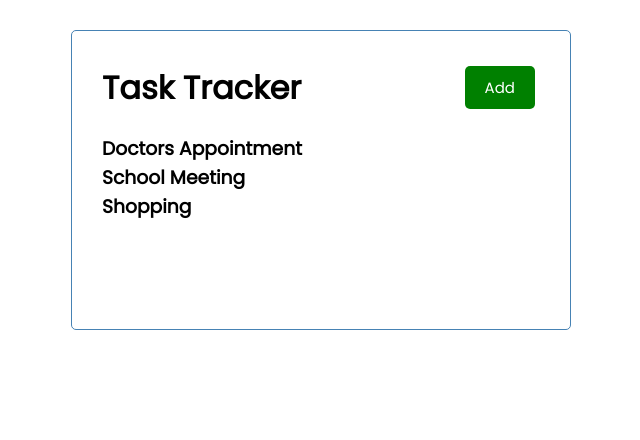
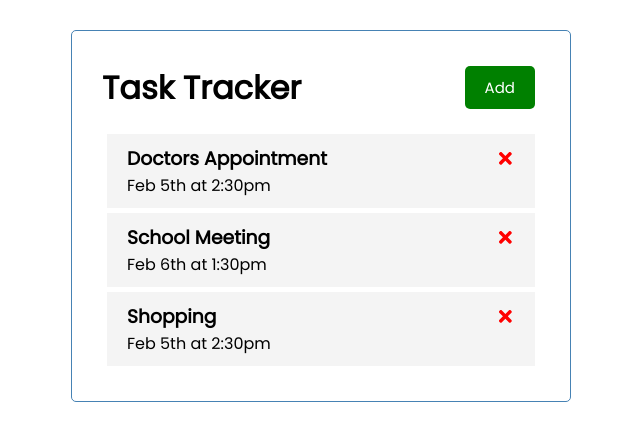
Before and after one commit to Colby77/react-crash-course, a React (Create React App) app: page / in a window 1280 px wide. Shown: the top 440 px of the page, without its empty margins (319-959 px from the left). Built offline with nearby package versions, Linux system fonts and the light colour scheme.

Commit message:
separate task component added

```diff
--- a/package.json
+++ b/package.json
@@ -8,6 +8,7 @@
     "@testing-library/user-event": "^13.5.0",
     "react": "^17.0.2",
     "react-dom": "^17.0.2",
+    "react-icons": "^4.3.1",
     "react-scripts": "5.0.0",
     "web-vitals": "^2.1.4"
   },
--- a/src/App.js
+++ b/src/App.js
@@ -26,10 +26,15 @@
     }
 ])
 
+// Delete Task
+const deleteTask = (id) => {
+  setTasks(tasks.filter((task) => task.id !== id))
+}
+
   return (
     <div className="container">
      <Header />
-     <Tasks tasks={tasks}/>
+     <Tasks tasks={tasks} onDelete={deleteTask}/>
     </div>
   );
 }
--- /dev/null
+++ b/src/components/Task.js
@@ -0,0 +1,16 @@
+import { FaTimes } from 'react-icons/fa'
+
+const Task = ({ task, onDelete }) => {
+  return (
+    <div className='task'>
+        <h3>
+        {task.text}
+        <FaTimes style={{color: 'red', cursor: 'pointer' }}
+        onClick={() => onDelete(task.id)}/>
+        </h3>
+        <p>{task.day}</p>
+    </div>
+  )
+}
+
+export default Task
--- a/src/components/Tasks.js
+++ b/src/components/Tasks.js
@@ -1,9 +1,12 @@
-const Tasks = ({ tasks }) => {
+import Task from './Task'
+
+const Tasks = ({ tasks, onDelete }) => {
 
   return (
     <>
     {tasks.map((task) => (
-        <h3 key={task.id}>{task.text}</h3>))}
+        <Task key={task.id} task={task} onDelete={onDelete}/>
+        ))}
     </>
   )
 }
```
Also changed, not shown: 1 other file (tests, documents, lock files or other folders).
